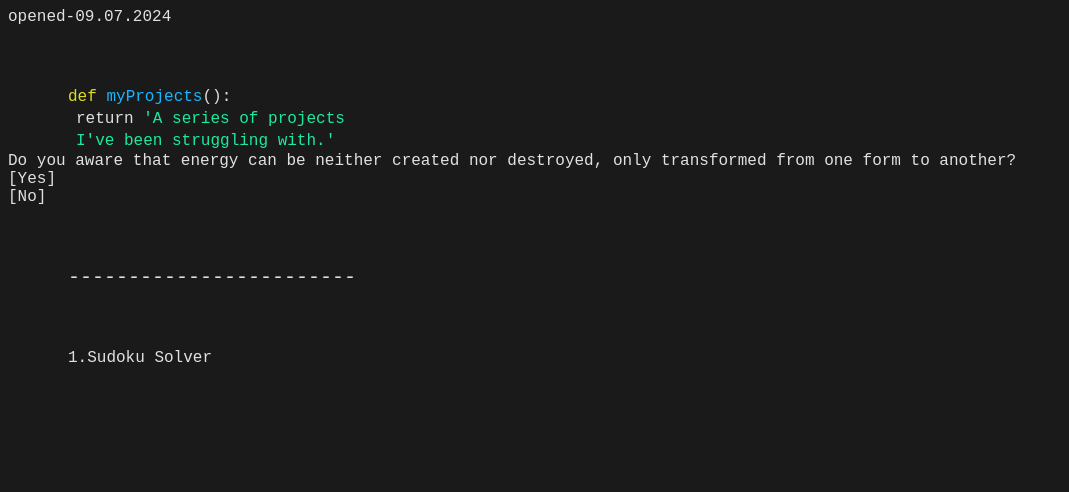
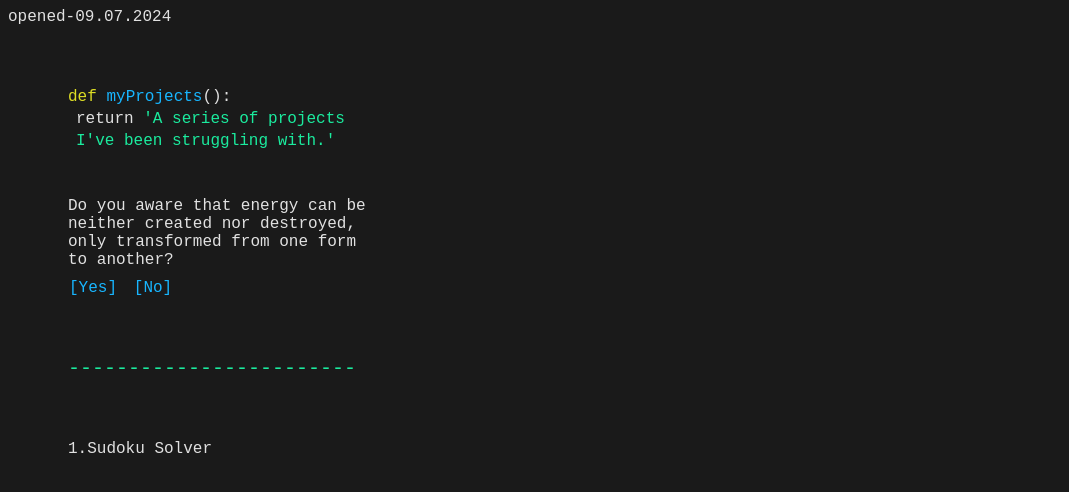
Before and after one commit to melihdr/melihdurmus, a plain HTML site: page index.html in a window 1280 px wide. Shown: the whole page, without its empty margins (0-1069 px from the left). Drawn offline with Linux system fonts and the light colour scheme; a web font is replaced by a local one.

Commit message:
Update style.css

```diff
--- a/style.css
+++ b/style.css
@@ -1,6 +1,10 @@
 @font-face {
   font-family: geist;
   src: url(font/statics-otf/GeistMono-Medium.otf);
+}
+
+.opened-part {
+  margin:0
 }
 
 body {
@@ -42,11 +46,54 @@ body {
 
 .line-sign {
   width: 300px;
-  color: #e1e1e1;
+  color: #1beb9e;
   margin-left: 60px;
   margin-top: 60px;
   font-size: 20px;
 }
+
+.question-part {
+  margin-left: 60px;
+  margin-top: 45px;
+  width: 300px;
+}
+
+.answer-part {
+  margin-left: 60px;
+  display: grid;
+  grid-template-columns: 50px 50px;
+  column-gap: 10px;
+  margin-top: 10px;
+}
+
+.yes-part {
+  color: #18b6ff;
+  display: grid;
+  justify-content: center;
+  align-items: center;
+  cursor: pointer;
+  transition: background-color 0.1s, color 0.1s;
+}
+
+.yes-part:hover{
+  background-color: #18b6ff;
+  color: #1a1a1a;
+}
+
+.no-part {
+  display: grid;
+  justify-content: center;
+  align-items: center;
+  cursor: pointer;
+  color: #18b6ff;
+  transition: background-color 0.1s, color 0.1s;
+}
+
+.no-part:hover {
+  background-color: #18b6ff;
+  color: #1a1a1a;
+}
+
 
 .first-element {
   margin-left: 60px;
```
